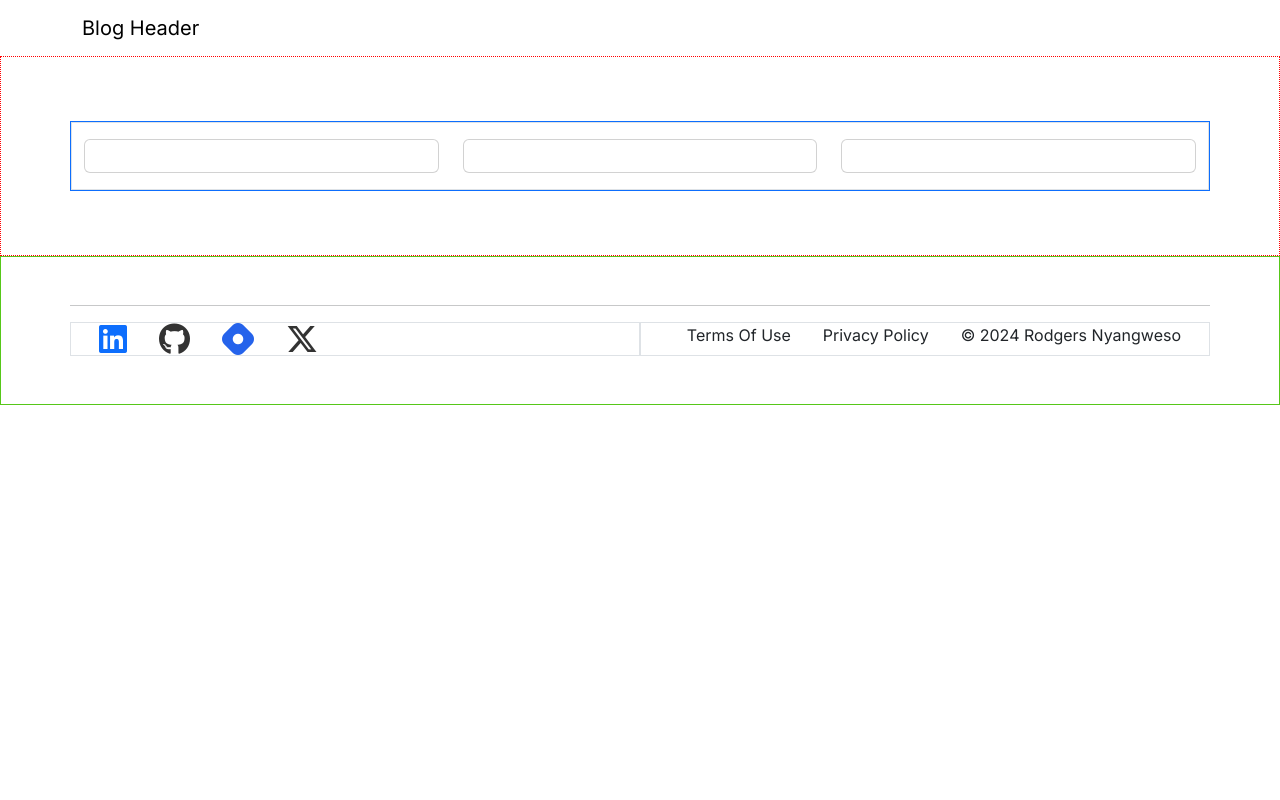
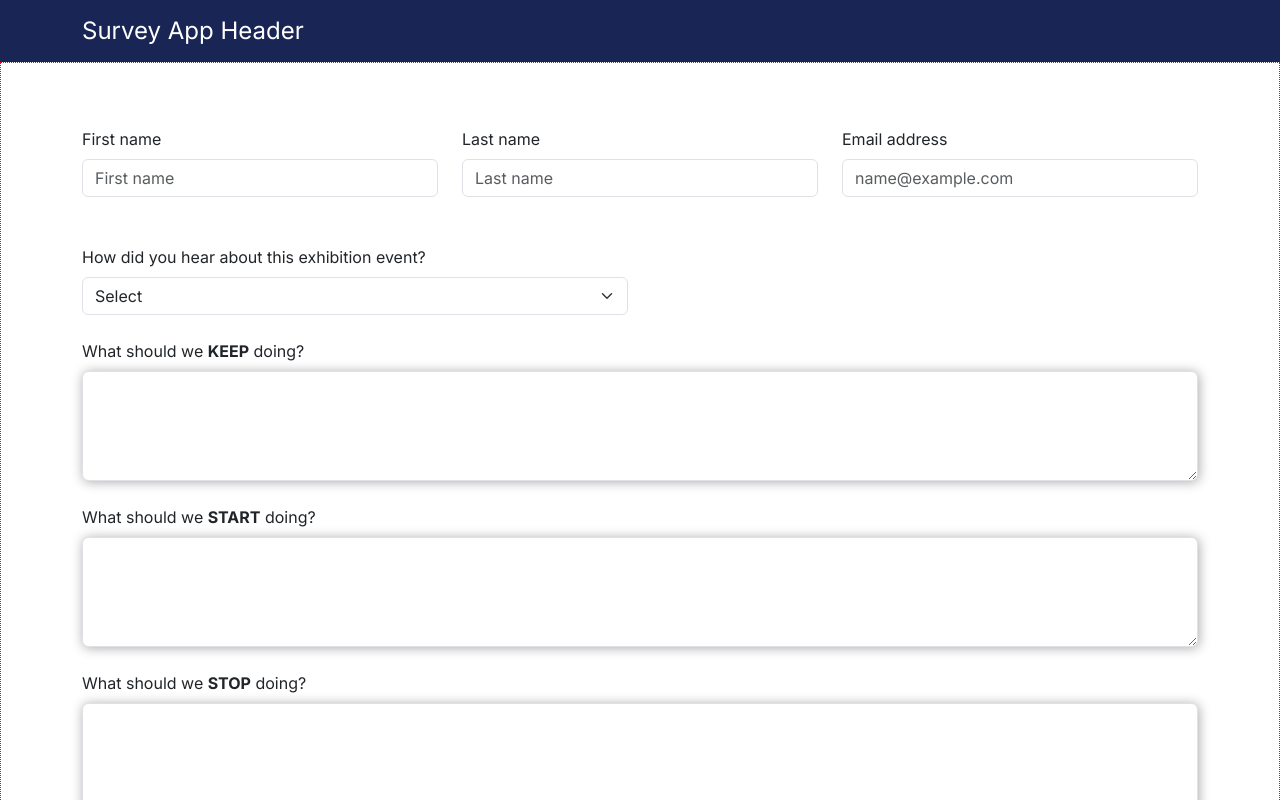
Before and after one commit to nyangweso-rodgers/next.js-app-template, a Next.js app: page / in a window 1280 px wide. Shown: the top 800 px of the page. Built offline with nearby package versions, Linux system fonts and the light colour scheme.

Commit message:
styling exhibtiion survey form component

```diff
--- a/src/app/Components/App.js
+++ b/src/app/Components/App.js
@@ -1,13 +1,12 @@
-import BlogHeader from "./Common/AppHeader/BlogHeader/BlogHeader";
-import OurTeamSection from "./Body/OurTeamSection/OurTeamSection";
+import SurveyHeader from "./Common/AppHeader/SurveyHeader/SurveyHeader";
+import ExhibitionSurveyForm from "./FormTemplates/ExhibitionSurveyForm/ExhibitionSurveyForm";
 import AppFooter from "../Components/Common/AppFooter/AppFooter";
-//import BlogSection from "./Body/BlogSection/BlogSection";
+
 const App = () => {
   return (
     <>
-      <BlogHeader />
-      <OurTeamSection />
-
+      <SurveyHeader />
+      <ExhibitionSurveyForm />
       <AppFooter />
     </>
   );
--- a/src/app/globals.css
+++ b/src/app/globals.css
@@ -9,13 +9,19 @@ body {
   max-width: 100vw;
   overflow-x: hidden;
 }
-/*
-body {
+.row {
+  margin: 1.5rem 0;
 }
-*/
-
+.navbar {
+  background-color: #192655;
+}
+.navbar li a,
+.navbar .navbar-brand {
+  color: #fff;
+  font-size: 1.5rem;
+  font-weight: 400;
+}
 a {
-  /*color: inherit;*/
   text-decoration: none;
 }
 main {
@@ -23,13 +29,9 @@ main {
   border: 1px dotted red;
 }
 
-.card {
-  margin: 1rem 0;
-  border: 1px solid #eaeaea;
-}
 footer {
-  padding: 3rem 0;
-  border: 1px solid rgb(86, 199, 25);
+  padding: 2rem 0;
+  background-color: #dce2f0;
 }
 .fa-brands {
   text-decoration: none;
@@ -48,3 +50,14 @@ footer {
 .fa-hashnode {
   color: #2563eb;
 }
+textarea {
+  box-shadow: 1px 1px 12px #aaa;
+  border-radius: 20px;
+  background-color: #f8f8f8;
+}
+textarea:focus {
+  outline: 1px solid rgb(14, 51, 14);
+}
+/* Tablet and Smaller Desktop */
+@media (min-width: 701px) and (max-width: 1120px) {
+}
--- a/src/app/page.module.css
+++ b/src/app/page.module.css
@@ -1,57 +1,37 @@
+/*
 .description {
   display: inherit;
   justify-content: inherit;
   align-items: inherit;
   font-size: 0.85rem;
-  max-width: var(--max-width);
   width: 100%;
   z-index: 2;
-  font-family: var(--font-mono);
 }
-
+*/
+/*
 .description a {
   display: flex;
   justify-content: center;
   align-items: center;
   gap: 0.5rem;
 }
-
+*/
+/*
 .description p {
   position: relative;
   margin: 0;
   padding: 1rem;
-  background-color: rgba(var(--callout-rgb), 0.5);
-  border: 1px solid rgba(var(--callout-border-rgb), 0.3);
-  border-radius: var(--border-radius);
 }
+*/
 
 /*
-.card span {
-  display: inline-block;
-  transition: transform 200ms;
-}
-
-.card h2 {
-  font-weight: 600;
-  margin-bottom: 0.7rem;
-}
-
-.card p {
-  margin: 0;
-  opacity: 0.6;
-  font-size: 0.9rem;
-  line-height: 1.5;
-  max-width: 30ch;
-  text-wrap: balance;
-}*/
-
 .center {
   display: flex;
   justify-content: center;
   align-items: center;
-  /*position: relative;*/
   padding: 4rem 0;
 }
+*/
 /*
 .center::before {
   background: var(--secondary-glow);
@@ -62,7 +42,6 @@
 }
 
 .center::after {
-  background: var(--primary-glow);
   width: 240px;
   height: 180px;
   z-index: -1;
@@ -137,24 +116,7 @@
   }
 }
 */
-/* Tablet and Smaller Desktop */
-/*
-@media (min-width: 701px) and (max-width: 1120px) {
-  .grid {
-    grid-template-columns: repeat(2, 50%);
-  }
-}
-}
 
-@keyframes rotate {
-  from {
-    transform: rotate(360deg);
-  }
-  to {
-    transform: rotate(0deg);
-  }
-}
-*/
 
 .flexContainerWithFlexStart {
   display: flex;
@@ -185,3 +147,6 @@
     justify-content: flex-start;
   }
 }
+/* Tablet and Smaller Desktop */
+@media (min-width: 701px) and (max-width: 1120px) {
+}
```
